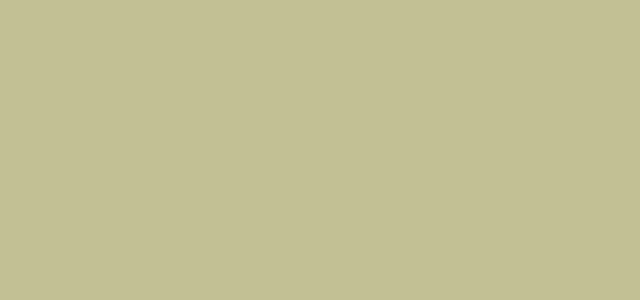
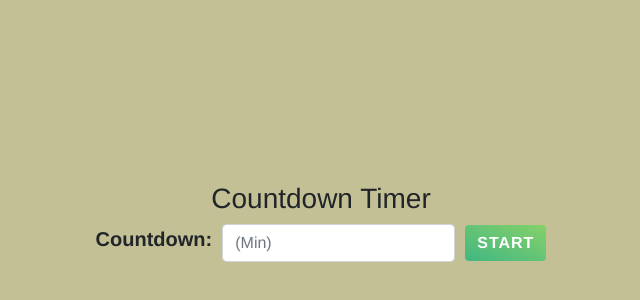
Before and after one commit to smiletondi/ways2cap-timer, a React (Create React App) app: page / in a window 1280 px wide. Shown: the part 178-478 px from the top of the page, without its empty margins (319-959 px from the left). Built offline with nearby package versions, Linux system fonts and the light colour scheme.

Commit message:
Add countdown header and countdown title

```diff
--- a/src/App.css
+++ b/src/App.css
@@ -7,3 +7,36 @@
   align-items: center;
   justify-content: center;
 }
+
+/*********** timer-header *******************/
+
+.form-control {
+  margin-right: 10px;
+  width: 90px;
+}
+
+.form-error {
+  color: #da4f46;
+  height: 20px;
+  padding-top: 8px;
+  font-size: 12px;
+}
+
+.btn-form-start,
+.btn-form-reset {
+  /* cursor: pointer; */
+  border: none;
+  color: white;
+  font-weight: 700;
+  transition: 0.3s;
+  letter-spacing: 1px;
+  background: linear-gradient(to top right, #41b782, #86d169);
+}
+
+.btn-form-reset:hover {
+  opacity: 0.8;
+}
+
+.count {
+  margin-right: 10px;
+}
--- a/src/App.js
+++ b/src/App.js
@@ -4,7 +4,32 @@ import './App.css';
 function App() {
   return (
     <div className="App">
+      <div>
+        <h3 className="countdown-title">Countdown Timer</h3>
+        <div className="countdown">
+          <div className="countdown-header">
+            <div className="countdown-form">
+              <form className="form-inline">
+                <div className="form-group">
+                  <h5 className="font-weight-bold count">Countdown: </h5>
+                  <input
+                    type="number"
+                    className="form-control"
+                    placeholder="(Min)"
+                    min="1"
+                  />
+                </div>
+                <div className="btn btn-form-start"> START </div>
+                {/* <div className="btn btn-form-reset"> RESET </div> */}
+              </form>
+              {/* <p className="form-error">
+                <span >error</span>
+              </p> */}
+            </div>
+          </div>
 
+        </div>
+      </div >
     </div >
   );
 }
```
